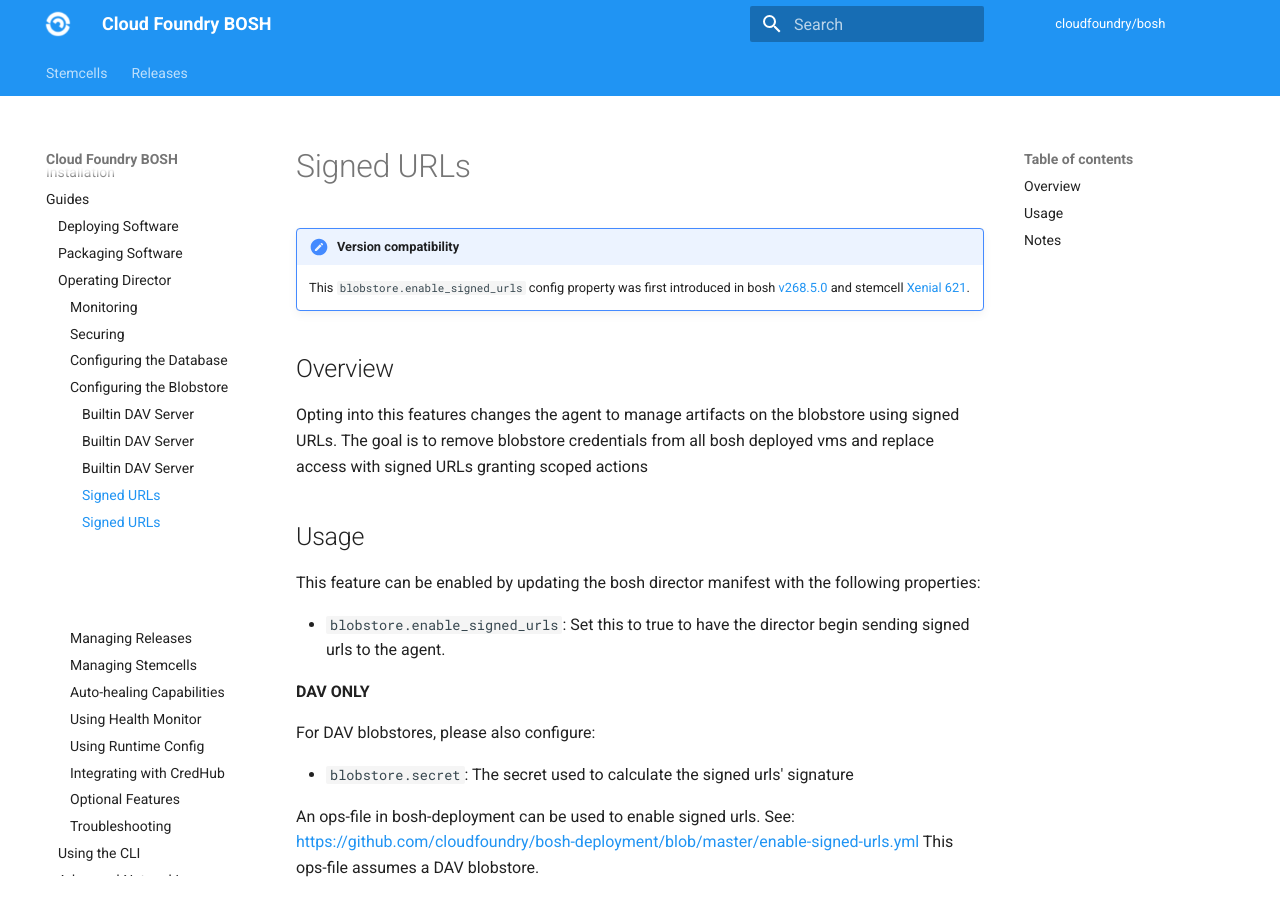
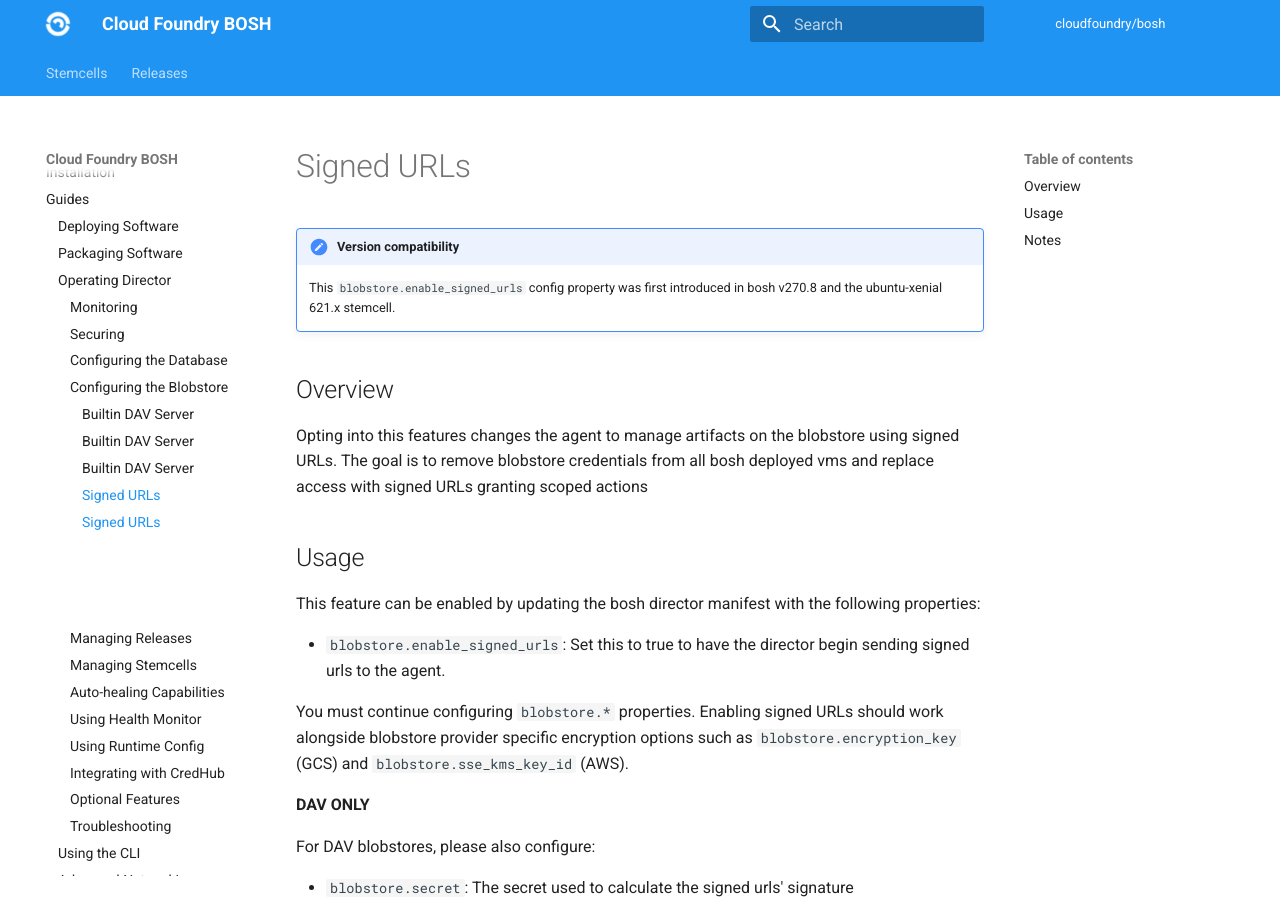
Before and after one commit to cloudfoundry/docs-bosh, an MkDocs documentation site: the page built from content/director-blobstore-signed-urls.md, in a window 1280 px wide and 900 px high. Built offline with MkDocs 1.6.1 and Material for MkDocs 9.7.7, drawn with Linux system fonts in a browser that asks for light colours; old or Windows-style settings are respelled for this version of MkDocs.

Commit message:
Fix bosh release version & encryption support
[#169691673](https://www.pivotaltracker.com/story/show/169691673)

```diff
--- a/content/director-blobstore-signed-urls.md
+++ b/content/director-blobstore-signed-urls.md
@@ -1,5 +1,5 @@
 !!! note "Version compatibility"
-    This `blobstore.enable_signed_urls` config property was first introduced in bosh [v268.5.0](https://github.com/cloudfoundry/bosh/releases/tag/v268.5.0) and stemcell [Xenial 621](https://bosh.io/stemcells/#ubuntu-xenial).
+    This `blobstore.enable_signed_urls` config property was first introduced in bosh v270.8 and the ubuntu-xenial 621.x stemcell.
 
 ## Overview
 
@@ -14,6 +14,10 @@ following properties:
 
 * `blobstore.enable_signed_urls`: Set this to true to have the director begin
   sending signed urls to the agent.
+
+You must continue configuring `blobstore.*` properties. Enabling signed URLs
+should work alongside blobstore provider specific encryption options such as
+`blobstore.encryption_key` (GCS) and `blobstore.sse_kms_key_id` (AWS).
 
 **DAV ONLY**
 
```
